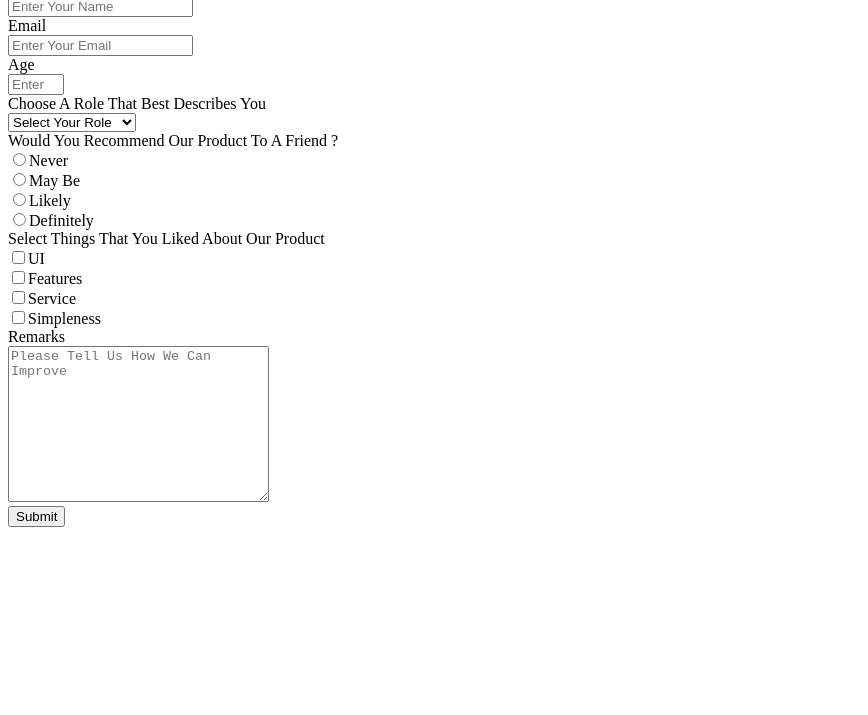
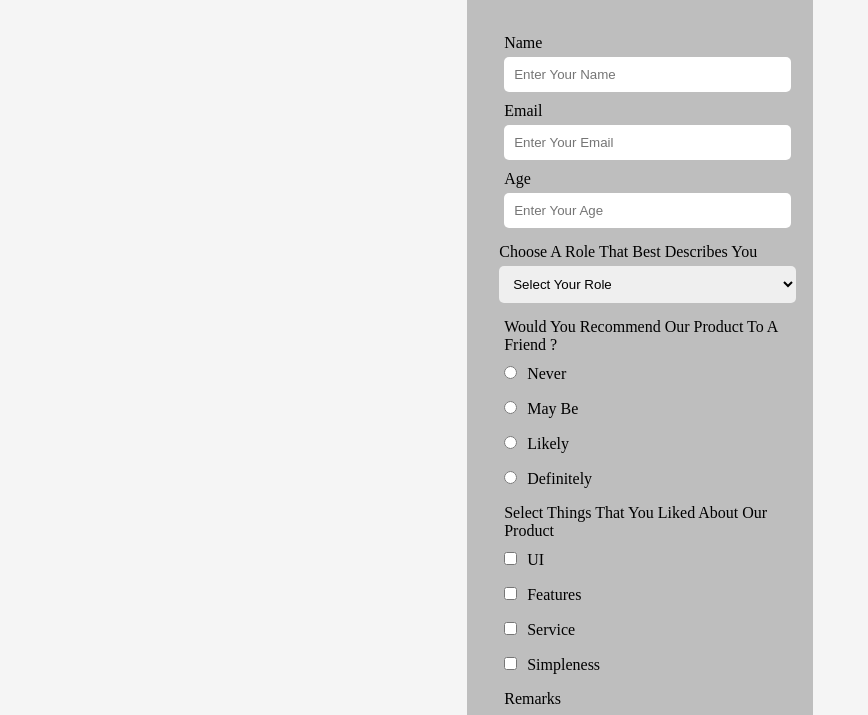
Before and after one commit to Adeshina3002/SIMPLE-FORM, a plain HTML site: page index.html in a window 1280 px wide. Shown: the part 136-851 px from the top of the page, without its empty margins (0-868 px from the left). Before the commit the page ends 800 px from the top, so only its background shows below. Drawn offline with Linux system fonts and the light colour scheme.

Commit message:
styling a simple form

```diff
--- a/index.html
+++ b/index.html
@@ -4,7 +4,7 @@
     <meta charset="UTF-8" />
     <meta http-equiv="X-UA-Compatible" content="IE=edge" />
     <meta name="viewport" content="width=device-width, initial-scale=1.0" />
-    <link rel="stylesheet" href="./trial.css">
+    <link rel="stylesheet" href="./style.css">
     <title>SURVEY FORM</title>
   </head>
   <body>
```
